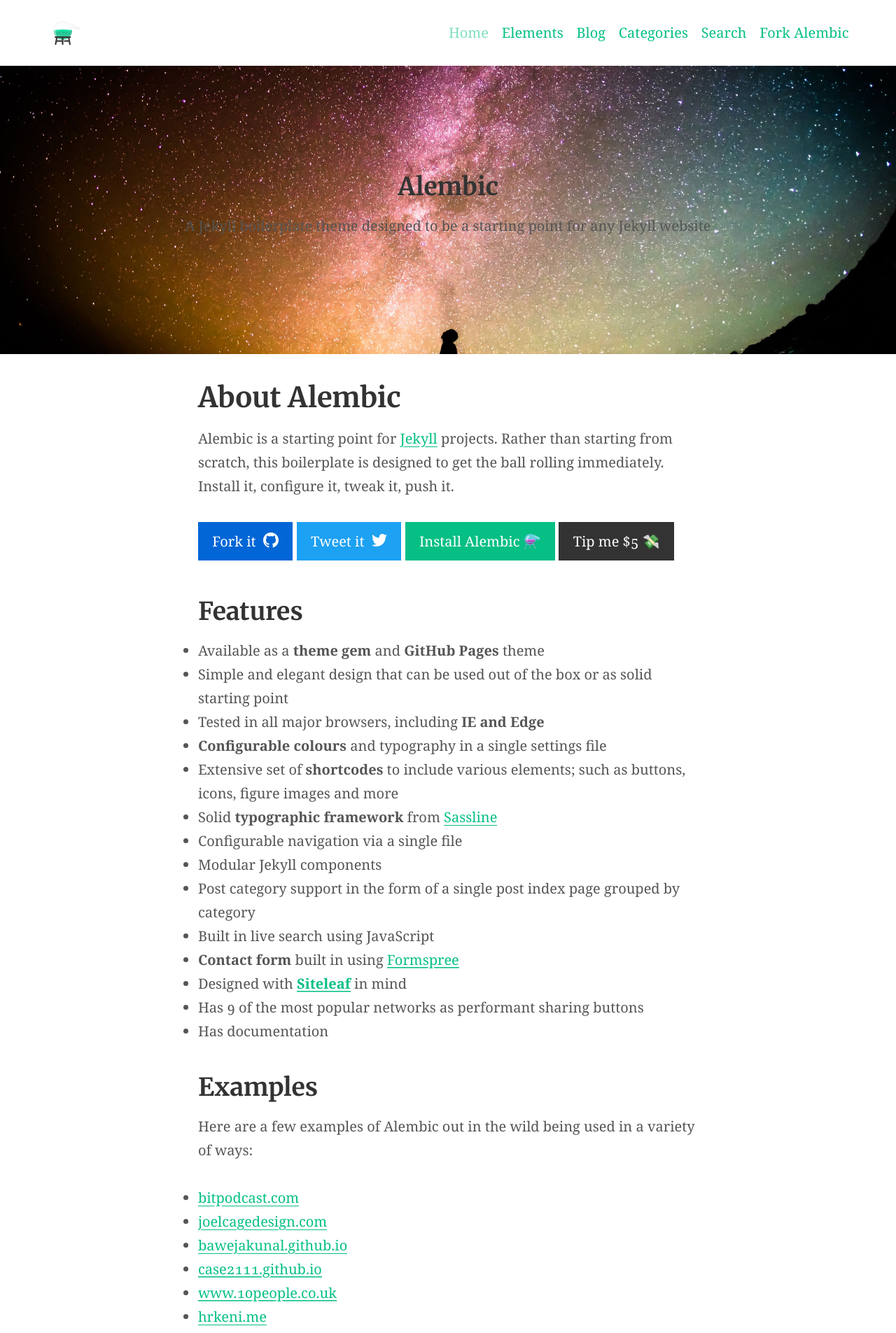
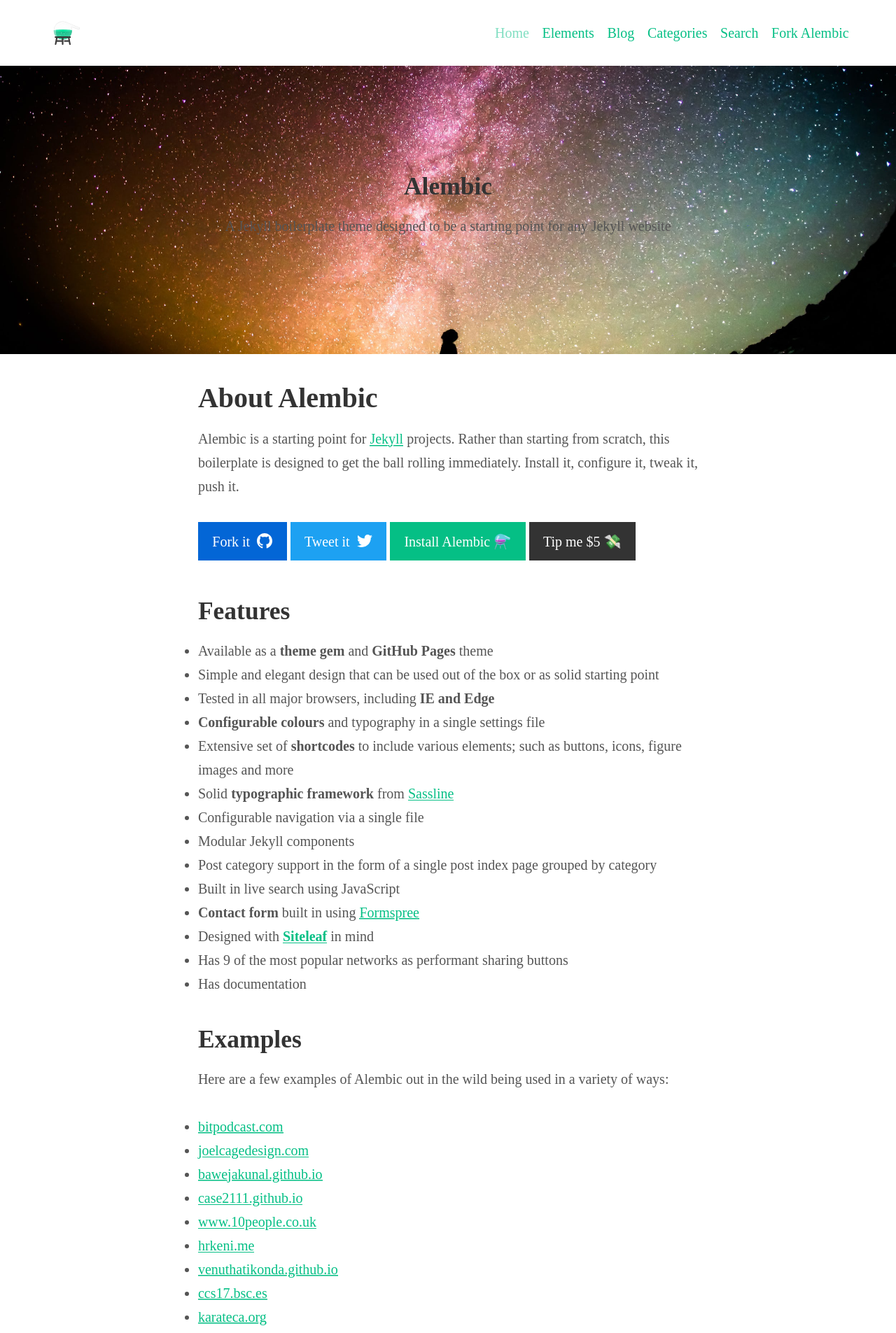
Before and after one commit to zaneiru/zaneiru.github.io, a Jekyll site: the page built from index.md, in a window 1280 px wide. Shown: the top 1905 px of the page at 70% size. Built offline with Jekyll 4.4.1, drawn with Linux system fonts in a browser that asks for light colours; some web fonts are replaced; our own code applies the rules of GitHub Pages for plain Markdown files.

Commit message:
폰트 적용

```diff
--- a/_sass/_settings.scss
+++ b/_sass/_settings.scss
@@ -13,9 +13,11 @@
 $captionColour: #aaaaaa;
 $white: #ffffff;
 
+@font-face{font-family:'kakaoRegular'; src:url('../assets/fonts/kakaoRegular.woff')}
+
 // Typography
 $bodytype: (
-  font-family: 'Georgia, serif',
+  font-family: 'kakaoRegular',
   regular: 400,
   bold: 700,
   italic: italic,
@@ -23,14 +25,14 @@
 );
 
 $headingtype: (
-  font-family: '"Merriweather", serif',
+  font-family: '"kakaoRegular"',
   regular: 400,
   bold: 700,
   cap-height: 0.75
 );
 
 $monospacetype: (
-  font-family: 'Menlo, monospace',
+  font-family: 'kakaoRegular, Menlo, monospace',
   regular: 400,
   cap-height: 0.68
 );
```
